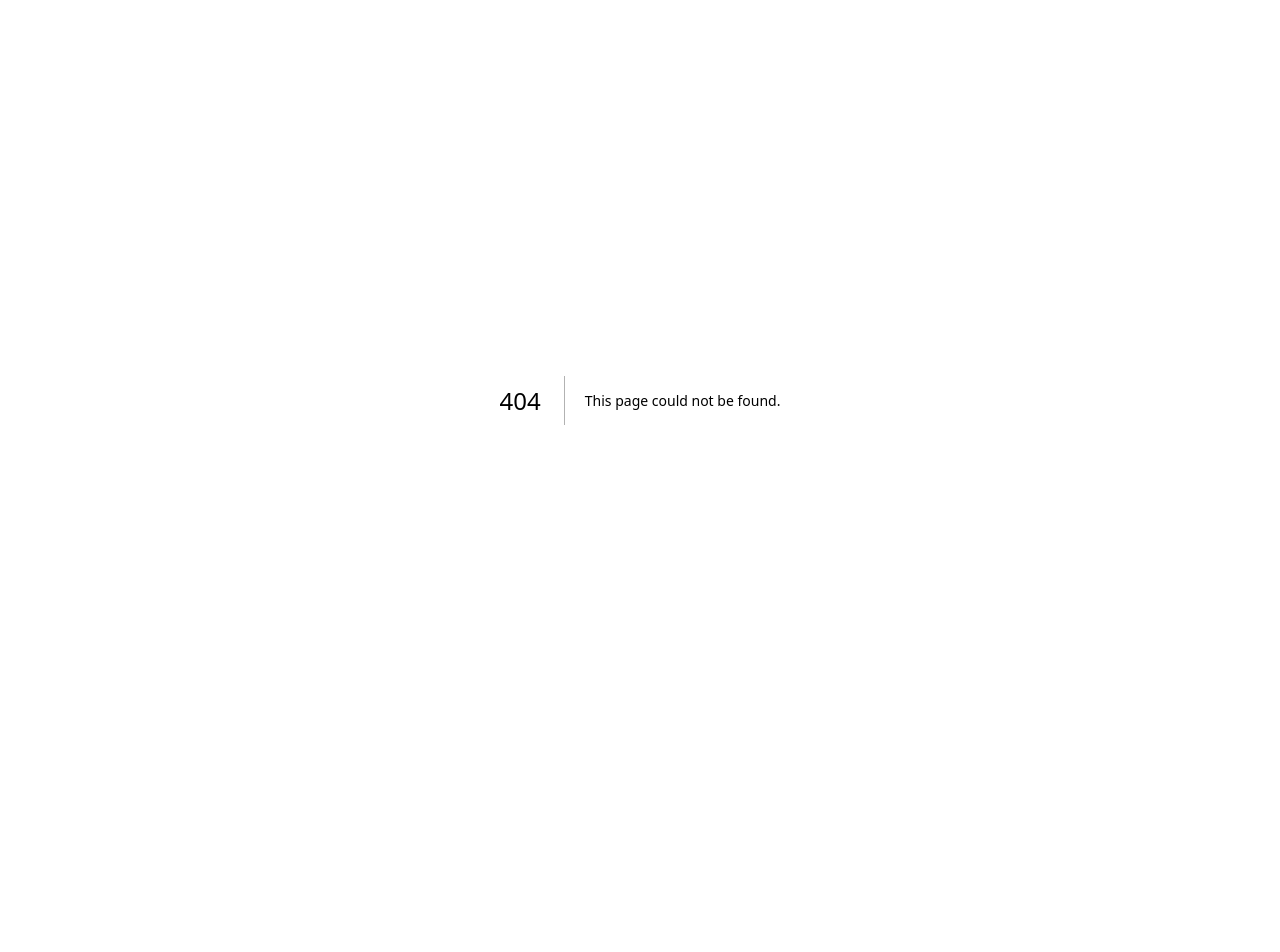
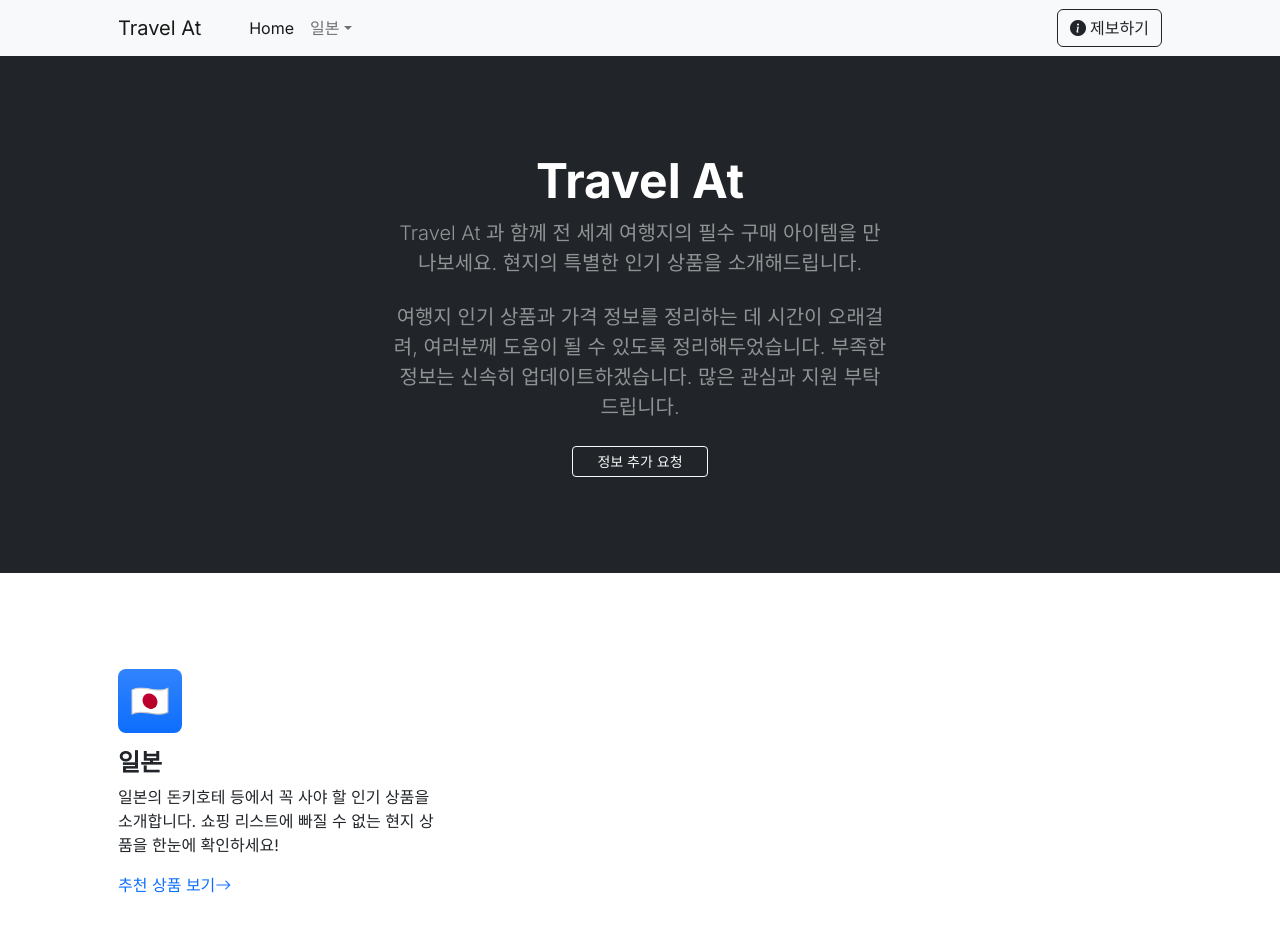
Before and after one commit to luckyDaveKim/travel-at, a Next.js app: page /travel-at/ in a window 1280 px wide. Before the commit this address had no page. Shown: the top 952 px of the page. Before the commit the page ends 800 px from the top, so only its background shows below. Built offline with nearby package versions, Linux system fonts and the light colour scheme.

Commit message:
feat: change path

```diff
--- a/app/page.tsx
+++ b/app/page.tsx
@@ -1,4 +1,5 @@
 import Navigation from "@/components/Navigation";
+import Link from "next/link";
 
 export default function Home() {
     return (
@@ -31,10 +32,10 @@ export default function Home() {
                             <div className="feature bg-primary bg-gradient text-white rounded-3 mb-3">🇯🇵</div>
                             <h2 className="h4 fw-bolder">일본</h2>
                             <p>일본의 돈키호테 등에서 꼭 사야 할 인기 상품을 소개합니다. 쇼핑 리스트에 빠질 수 없는 현지 상품을 한눈에 확인하세요!</p>
-                            <a className="text-decoration-none" href="/japan/donki">
+                            <Link className="text-decoration-none" href="/japan/donki">
                                 추천 상품 보기
                                 <i className="bi bi-arrow-right"></i>
-                            </a>
+                            </Link>
                         </div>
                     </div>
                 </div>
--- a/components/Navigation.tsx
+++ b/components/Navigation.tsx
@@ -1,24 +1,26 @@
 'use client'
+
+import Link from "next/link";
 
 export default function Navigation() {
     return (
         <>
             <nav className="navbar navbar-expand-lg navbar-light bg-light">
                 <div className="container px-4 px-lg-5">
-                    <a className="navbar-brand" href="/">Travel At</a>
+                    <Link className="navbar-brand" href="/">Travel At</Link>
                     <button className="navbar-toggler" type="button" data-bs-toggle="collapse"
                             data-bs-target="#navbarSupportedContent" aria-controls="navbarSupportedContent"
                             aria-expanded="false" aria-label="Toggle navigation"><span
                         className="navbar-toggler-icon"></span></button>
                     <div className="collapse navbar-collapse" id="navbarSupportedContent">
                         <ul className="navbar-nav me-auto mb-2 mb-lg-0 ms-lg-4">
-                            <li className="nav-item"><a className="nav-link active" aria-current="page"
-                                                        href="/">Home</a></li>
+                            <li className="nav-item"><Link className="nav-link active" aria-current="page"
+                                                        href="/">Home</Link></li>
                             <li className="nav-item dropdown">
                                 <a className="nav-link dropdown-toggle" id="navbarDropdown" href="#" role="button"
                                    data-bs-toggle="dropdown" aria-expanded="false">일본</a>
                                 <ul className="dropdown-menu" aria-labelledby="navbarDropdown">
-                                    <li><a className="dropdown-item" href="/japan/donki">돈키호테</a></li>
+                                    <li><Link className="dropdown-item" href="/japan/donki">돈키호테</Link></li>
                                 </ul>
                             </li>
                         </ul>
--- a/next.config.mjs
+++ b/next.config.mjs
@@ -1,5 +1,6 @@
 /** @type {import('next').NextConfig} */
 const nextConfig = {
+    basePath: "/travel-at",
     output: "export",
     reactStrictMode: true,
 };
```
